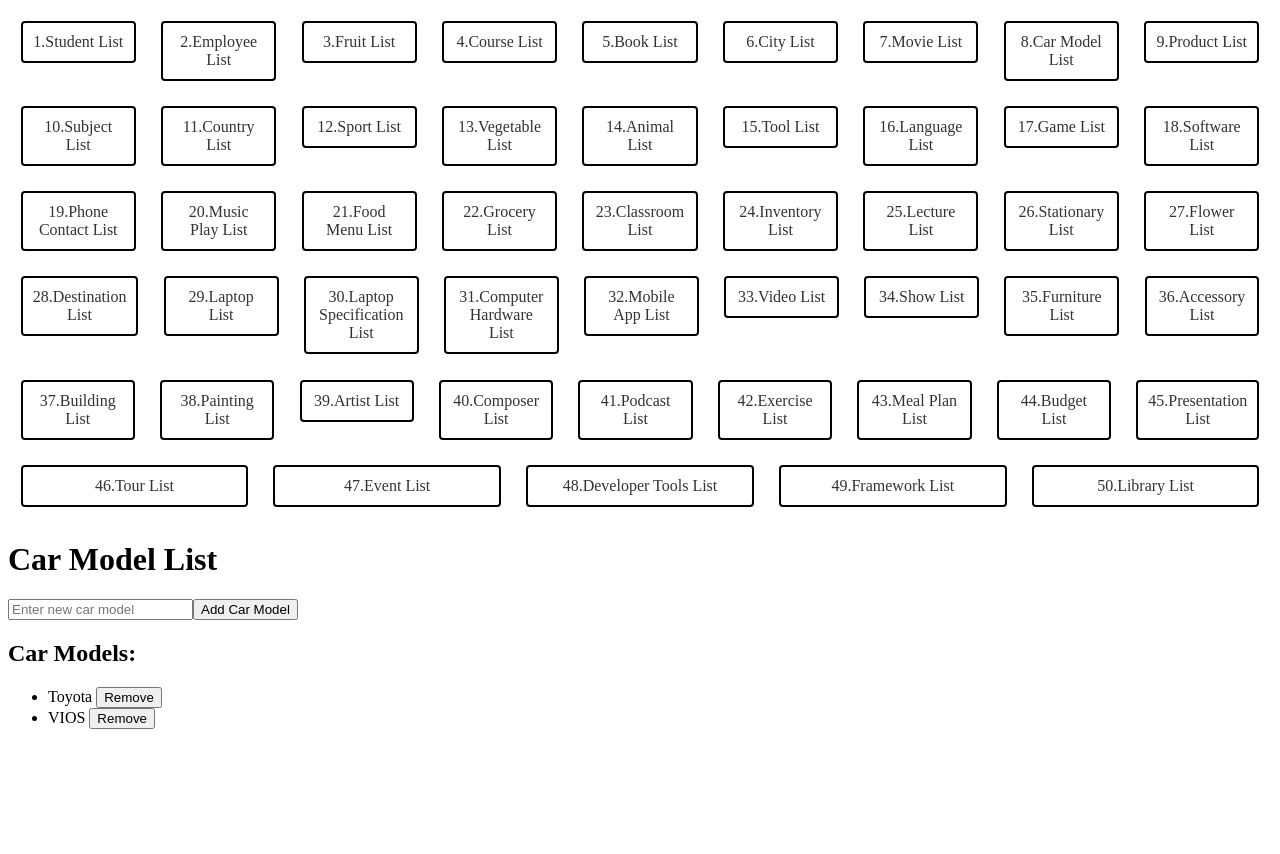
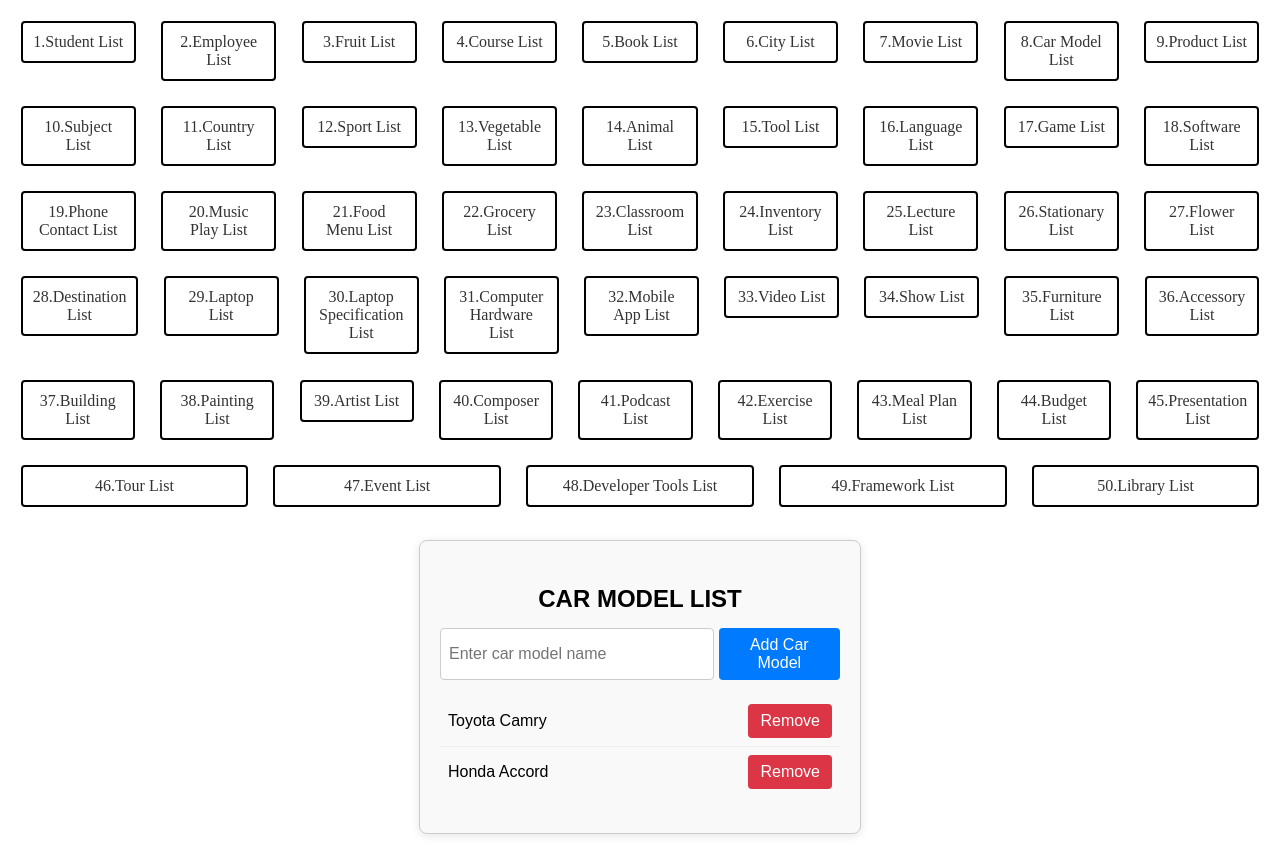
Before and after one commit to Xavierbaliw/Activity15-Angular-with-TypeScript-and-Data-Structures, an Angular app: page /carmodellist in a window 1280 px wide. Before the commit the page ends 800 px from the top, so only its background shows below. Built offline with nearby package versions, Linux system fonts and the light colour scheme.

Commit message:
add carmodellistservice

```diff
--- a/src/app/component/carmodel-list/carmodel-list.component.css
+++ b/src/app/component/carmodel-list/carmodel-list.component.css
@@ -0,0 +1,70 @@
+.car-model-list-container {
+  max-width: 400px;
+  margin: 20px auto;
+  padding: 20px;
+  border: 1px solid #ccc;
+  border-radius: 8px;
+  background-color: #f9f9f9;
+  box-shadow: 0 2px 10px rgba(0, 0, 0, 0.1);
+  font-family: Arial, sans-serif;
+}
+
+.car-model-list-container p {
+  font-size: 1.5em;
+  margin-bottom: 15px;
+  font-weight: bold;
+  text-align: center;
+}
+
+.car-model-list-container .add-car-model {
+  display: flex;
+  margin-bottom: 15px;
+}
+
+.car-model-list-container input {
+  width: calc(100% - 120px);
+  padding: 8px;
+  border: 1px solid #ccc;
+  border-radius: 4px;
+  font-size: 1em;
+}
+
+.car-model-list-container button {
+  padding: 8px 12px;
+  background-color: #007bff;
+  color: white;
+  border: none;
+  border-radius: 4px;
+  cursor: pointer;
+  font-size: 1em;
+  margin-left: 5px;
+}
+
+.car-model-list-container button:hover {
+  background-color: #0056b3;
+}
+
+.car-model-list-container ul {
+  list-style: none;
+  padding: 0;
+}
+
+.car-model-list-container li {
+  display: flex;
+  justify-content: space-between;
+  align-items: center;
+  padding: 8px;
+  border-bottom: 1px solid #eee;
+}
+
+.car-model-list-container li:last-child {
+  border-bottom: none;
+}
+
+.car-model-list-container li button {
+  background-color: #dc3545;
+}
+
+.car-model-list-container li button:hover {
+  background-color: #c82333;
+}
--- a/src/app/component/carmodel-list/carmodel-list.component.html
+++ b/src/app/component/carmodel-list/carmodel-list.component.html
@@ -1,14 +1,15 @@
-<div class="container">
-  <h1>Car Model List</h1>
+<div class="car-model-list-container">
+  <p>CAR MODEL LIST</p>
 
-  <input type="text" [(ngModel)]="newCarModel" placeholder="Enter new car model" />
-  <button (click)="addCarModel()">Add Car Model</button>
+  <div class="add-car-model">
+    <input [(ngModel)]="newCarModel" placeholder="Enter car model name" />
+    <button (click)="addCarModel()">Add Car Model</button>
+  </div>
 
-  <h2>Car Models:</h2>
   <ul>
-    <li *ngFor="let item of carModels; let i = index">
-      {{ item }}
-      <button (click)="removeItem(i)">Remove</button>
+    <li *ngFor="let carModel of getCarModels(); let i = index">
+      {{ carModel }}
+      <button (click)="removeModel(i)">Remove</button>
     </li>
   </ul>
 </div>
--- a/src/app/component/carmodel-list/carmodel-list.component.ts
+++ b/src/app/component/carmodel-list/carmodel-list.component.ts
@@ -1,4 +1,5 @@
 import { Component } from '@angular/core';
+import {CarmodelListService} from "../../services/carmodel-list.service";
 
 @Component({
   selector: 'app-carmodel-list',
@@ -6,16 +7,22 @@ import { Component } from '@angular/core';
   styleUrl: './carmodel-list.component.css'
 })
 export class CarmodelListComponent {
-  carModels: string[] = ['Toyota','VIOS'];
   newCarModel: string = '';
+
+  constructor(private carModelListService: CarmodelListService) {}
 
   addCarModel() {
     if (this.newCarModel.trim()) {
-      this.carModels.push(this.newCarModel.trim());
+      this.carModelListService.addCarModel(this.newCarModel.trim());
       this.newCarModel = '';
     }
   }
-  removeItem(index: number) {
-    this.carModels.splice(index, 1);
+
+  getCarModels(): string[] {
+    return this.carModelListService.getCarModels();
+  }
+
+  removeModel(index: number) {
+    this.carModelListService.removeCarModel(index);
   }
 }
--- /dev/null
+++ b/src/app/services/carmodel-list.service.ts
@@ -0,0 +1,22 @@
+import { Injectable } from '@angular/core';
+
+@Injectable({
+  providedIn: 'root'
+})
+export class CarmodelListService {
+  private carModels: string[] = ['Toyota Camry', 'Honda Accord'];
+
+  addCarModel(carModel: string) {
+    this.carModels.push(carModel);
+  }
+
+  getCarModels(): string[] {
+    return this.carModels;
+  }
+
+  removeCarModel(index: number) {
+    if (index > -1) {
+      this.carModels.splice(index, 1);
+    }
+  }
+}
```
Also changed, not shown: 1 other file (tests, documents, lock files or other folders).
